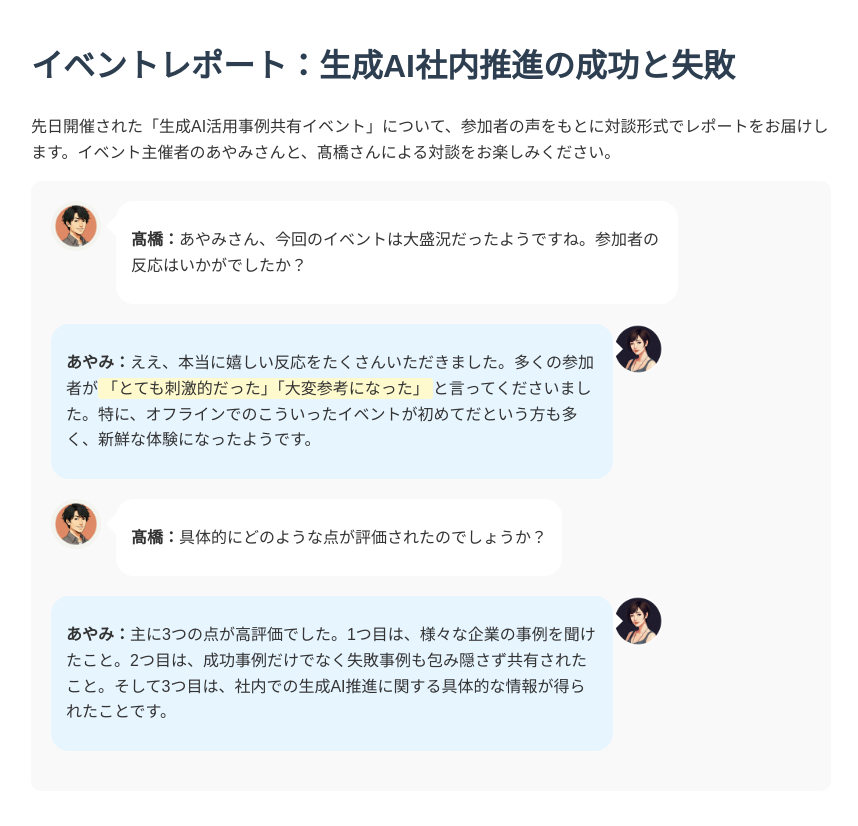
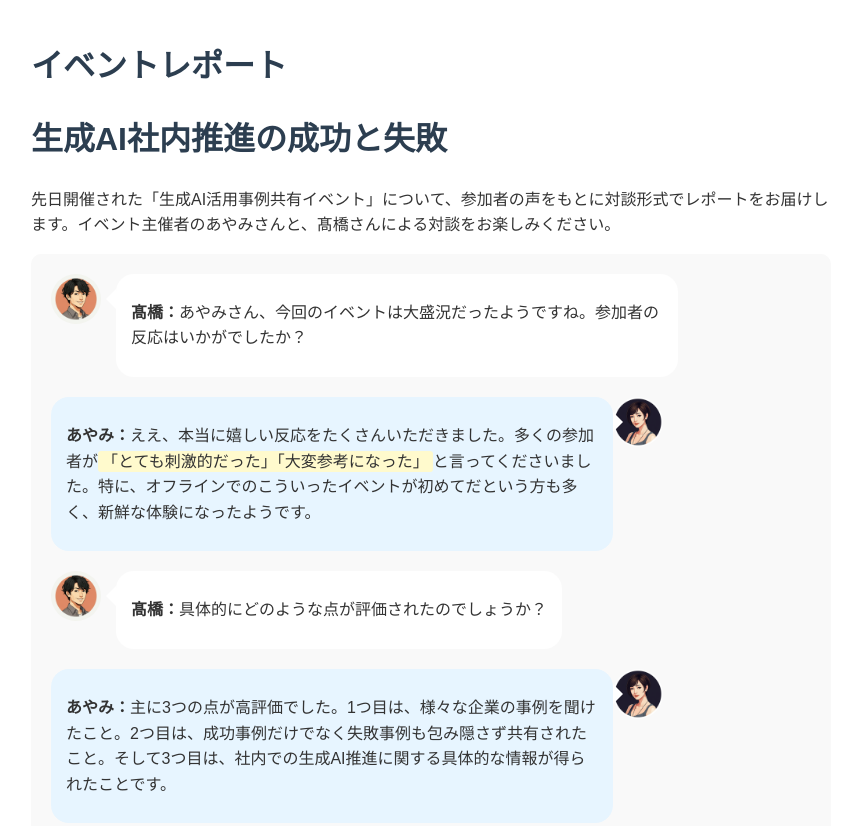
Before and after one commit to ayami0621/eventreport, a plain HTML site: page index.html in a window 1280 px wide. Shown: the top 826 px of the page, without its empty margins (209-1067 px from the left). Drawn offline with Linux system fonts and the light colour scheme.

Commit message:
Update index.html

```diff
--- a/index.html
+++ b/index.html
@@ -78,7 +78,8 @@
     </style>
 </head>
 <body>
-    <h1>イベントレポート：生成AI社内推進の成功と失敗</h1>
+    <h1>イベントレポート</h1>
+    <h1>生成AI社内推進の成功と失敗</h1>
 
     <p>先日開催された「生成AI活用事例共有イベント」について、参加者の声をもとに対談形式でレポートをお届けします。イベント主催者のあやみさんと、髙橋さんによる対談をお楽しみください。</p>
 
```
